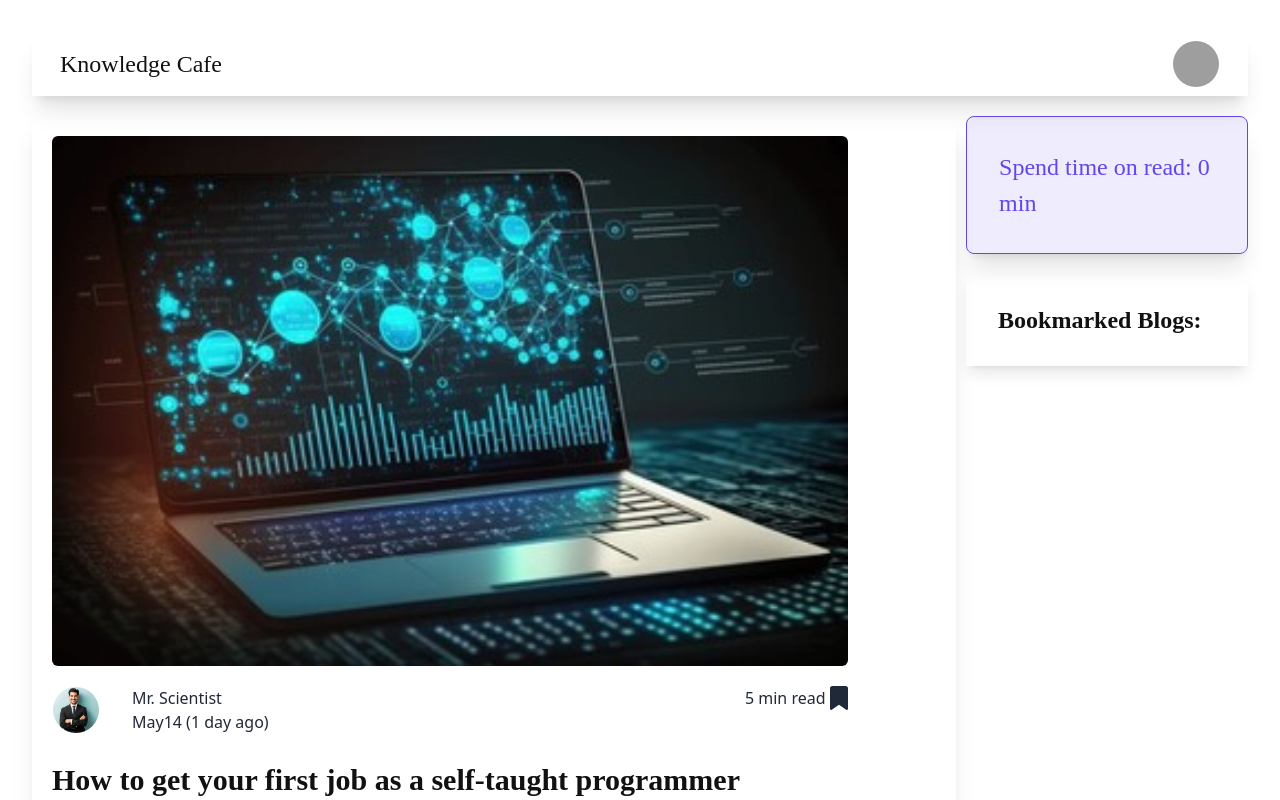
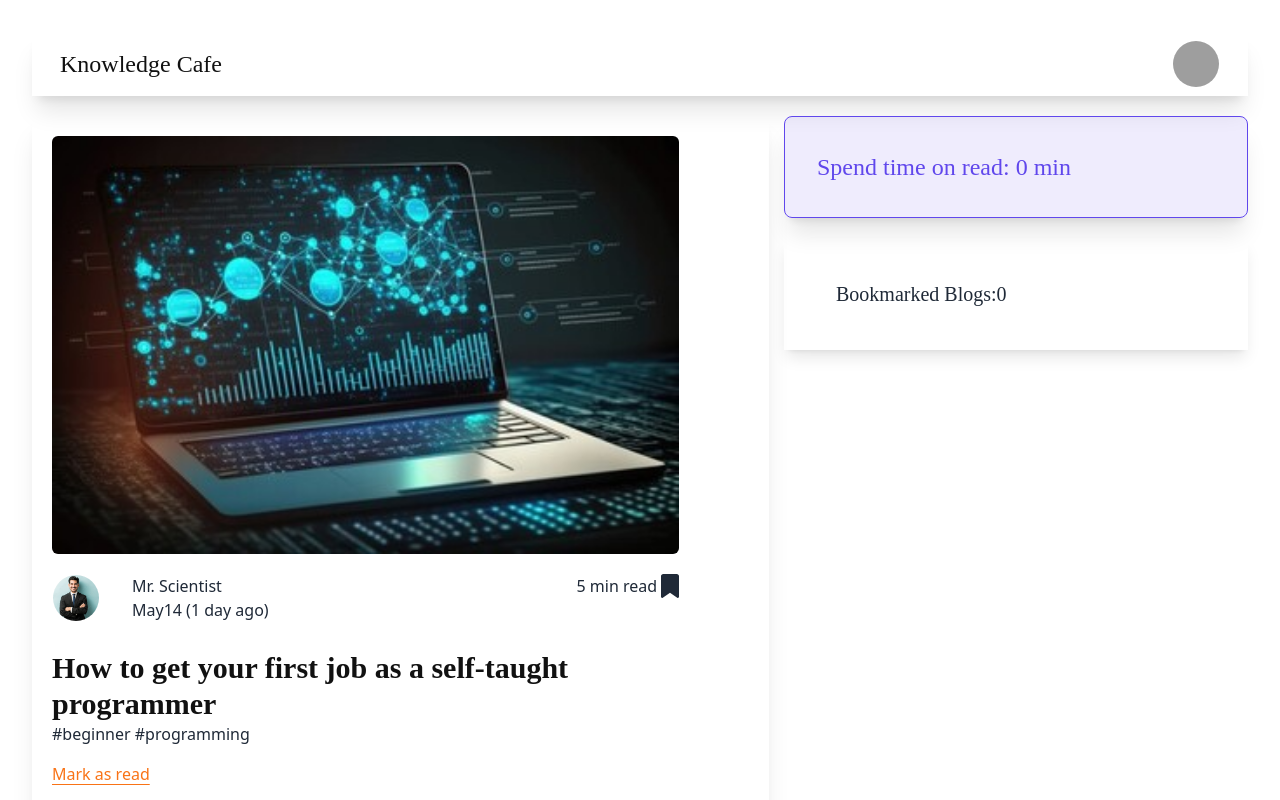
Before and after one commit to shakibul22/Knowledge-cafe, a React (Vite) app: page / in a window 1280 px wide. Shown: the top 800 px of the page. Built offline with nearby package versions, Linux system fonts and the light colour scheme; grey boxes are pictures that could not be loaded.

Commit message:
updated bookmark blogs

```diff
--- a/src/Components/Blog/Blog.css
+++ b/src/Components/Blog/Blog.css
@@ -23,7 +23,9 @@
         margin: 0;
     }
     .blog-info{
-        display: flex;
         gap: 3px;
     }
+    .title{
+        font-size: 10px;
+    }
 }
--- a/src/Components/Blogs/Blogs.css
+++ b/src/Components/Blogs/Blogs.css
@@ -1,6 +1,6 @@
 .body-container{
     display: flex;
-    gap: 10px;
+    gap: 15px;
 }
 @media screen and (max-width: 588px) {
     .body-container{
@@ -8,4 +8,5 @@
       align-items: center;
 
     }
+
 }
--- a/src/Components/Cart/Cart.css
+++ b/src/Components/Cart/Cart.css
@@ -14,12 +14,10 @@
 .cart {
     position: sticky;
     top: 20px;
-    min-width:100%;
+
 }
-
-.bookmarked {
+.bookmark-container {
     font-family: 'Exo 2';
-    font-weight: 700;
-    font-size: 24px;
-    color: #111111;
+    width: 400px;
+    padding: 10px 20px;
 }
--- a/src/Components/Cart/Cart.jsx
+++ b/src/Components/Cart/Cart.jsx
@@ -9,7 +9,7 @@ const Cart = (props) => {
         <h1>Spend time on read: {props.time} min</h1>
       </div>
       <div className=' shadow-lg p-8 text-xl '>
-       <h3 className='bookmarked'>Bookmarked Blogs:</h3>
+       <h3 className='bookmark-container'>Bookmarked Blogs:{carts.length}</h3>
         {
           carts.map(cart => <p className='shadow-xl'>{cart.title}</p>)
         }
```
